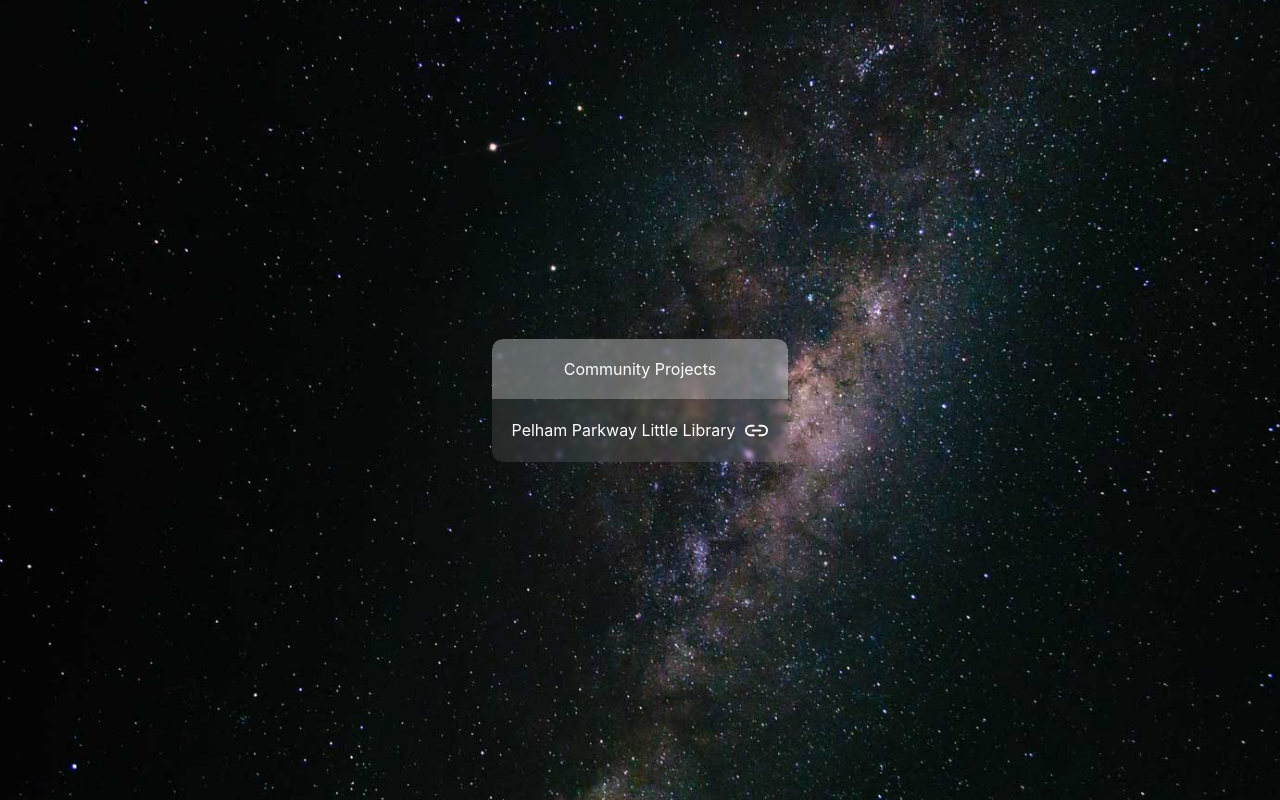
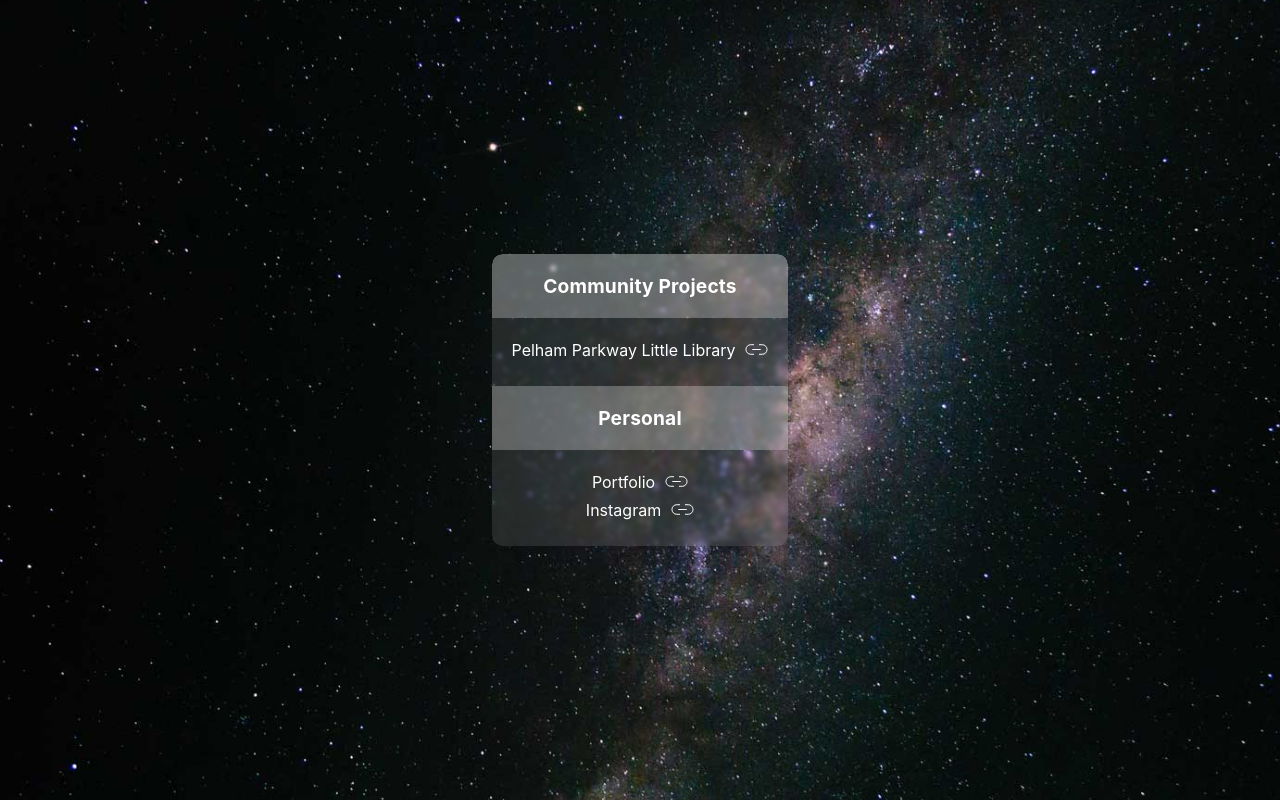
Before and after one commit to josue-rojas/withcheesepls, a React (Create React App) app: page / in a window 1280 px wide. Built offline with nearby package versions, Linux system fonts and the light colour scheme.

Commit message:
add more links

```diff
--- a/src/App.tsx
+++ b/src/App.tsx
@@ -9,6 +9,19 @@ const MyLinks: LinkTree = [
       {
         title: 'Pelham Parkway Little Library',
         href: 'https://www.notion.so/withcheesepls/Pelham-Parkway-s-Little-Library-95974c50a3b84027a98aeeeb3ca62f82',
+      }
+    ]
+  },
+  {
+    header: 'Personal',
+    links: [
+      {
+        title: 'Portfolio',
+        href: 'https://josue-rojas.github.io'
+      },
+      {
+        title: 'Instagram',
+        href: 'http://instagram.com/withcheesepls/'
       }
     ]
   }
--- a/src/component/Card/styles.module.css
+++ b/src/component/Card/styles.module.css
@@ -15,6 +15,9 @@
   backdrop-filter: blur(2px);
   background-color: rgba(255, 255, 255, 0.35);
   color: white;
+  font-size: 1.2rem;
+  font-weight: bold;
+  letter-spacing: 0.01rem;
   padding: 20px;
   text-align: center;
 }
@@ -31,6 +34,7 @@
   color: white;
   display: flex;
   justify-content: center;
+  margin-bottom: 5px;
   text-decoration: none;
 }
 .cardLinks a:visited {
```
Also changed, not shown: src/assets/link.svg.
